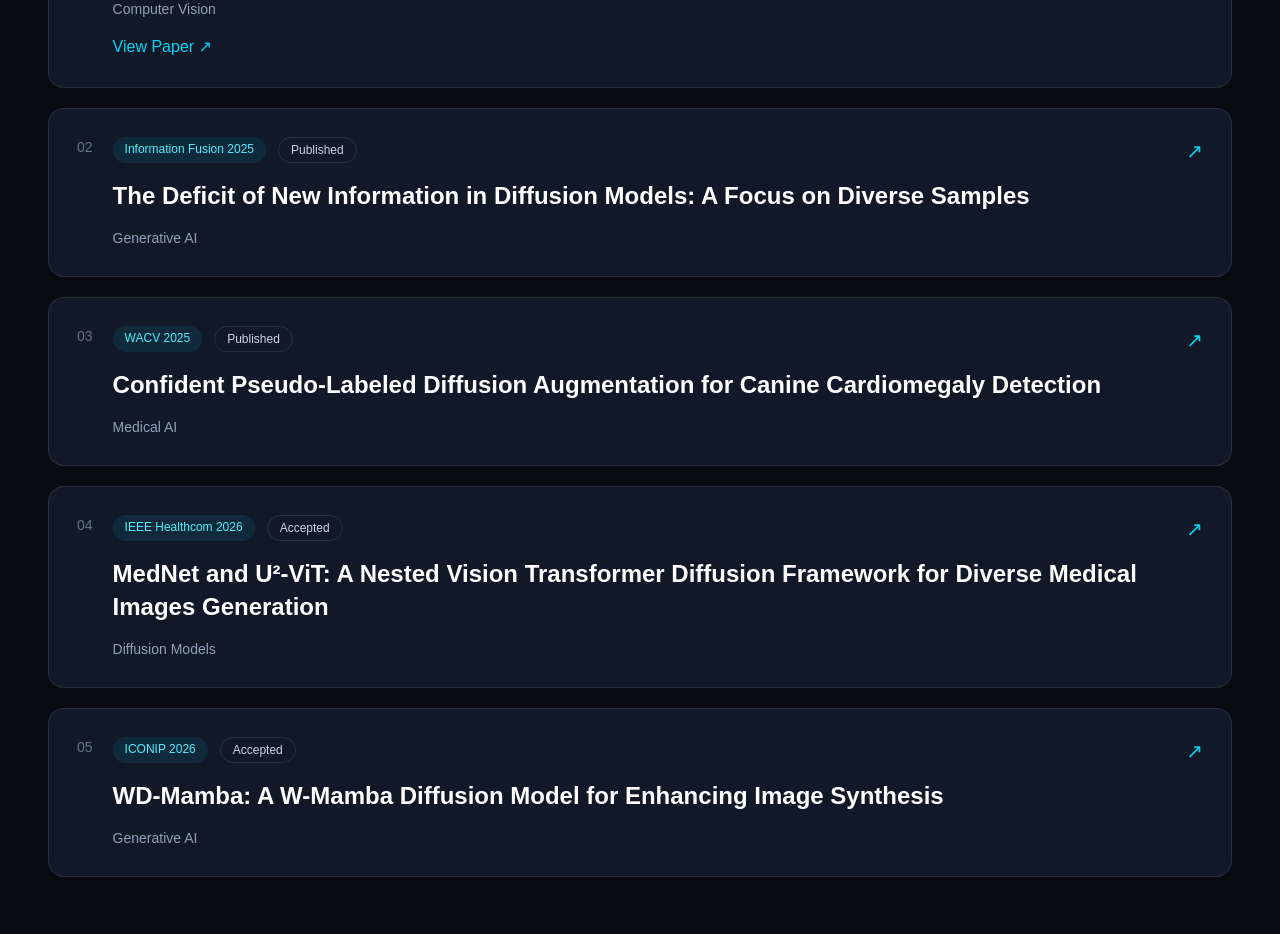
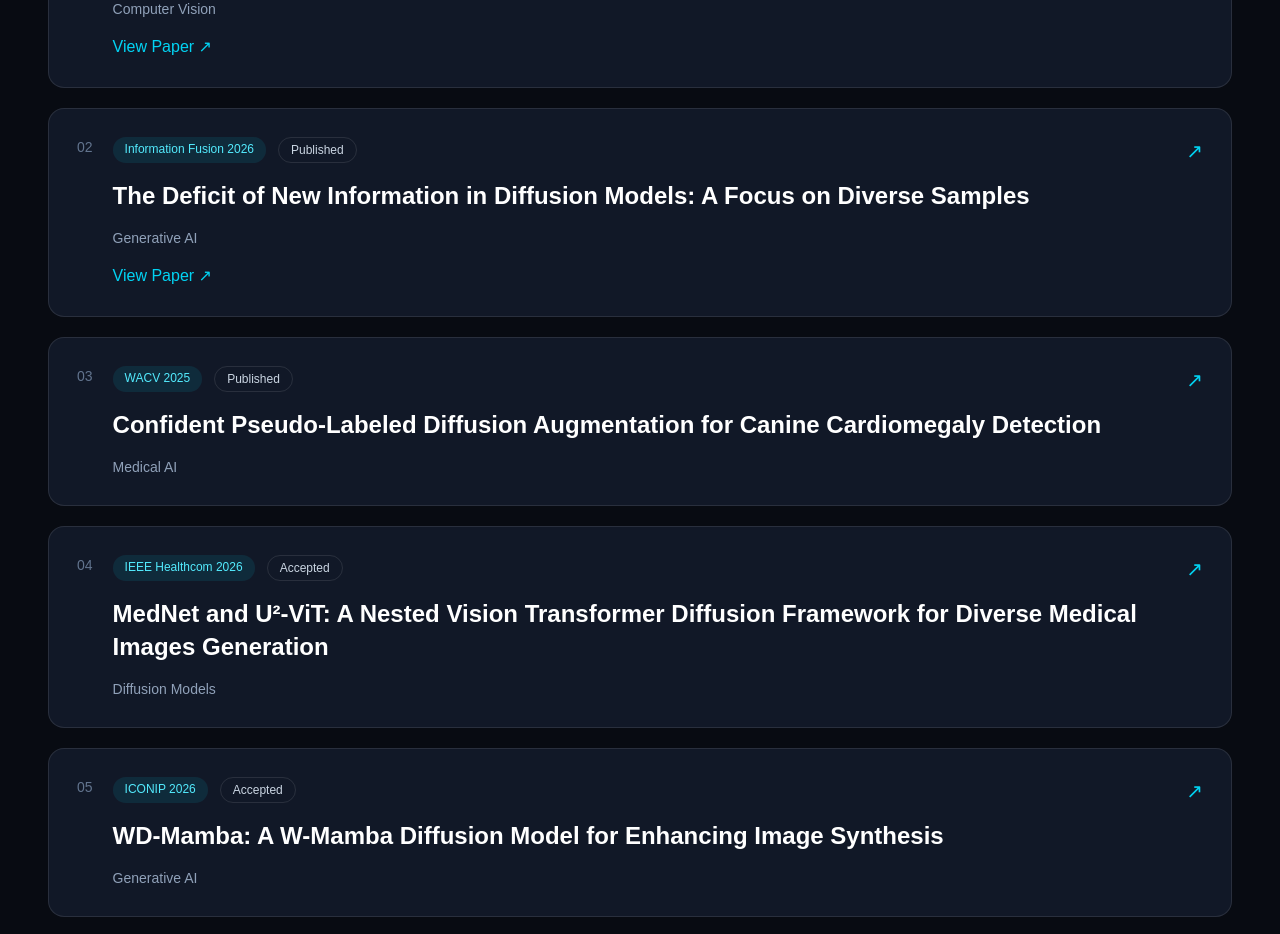
Before and after one commit to sravanipottipati/lakshmikar-ai-portfolio, a Next.js app: page / in a window 1280 px wide. Shown: the part 3860-4794 px from the top of the page. Built offline with nearby package versions, Linux system fonts and the light colour scheme.

Commit message:
Add Information Fusion publication DOI link

```diff
--- a/src/components/Publications.tsx
+++ b/src/components/Publications.tsx
@@ -8,7 +8,8 @@ const publications = [
   },
   {
     title: "The Deficit of New Information in Diffusion Models: A Focus on Diverse Samples",
-    venue: "Information Fusion 2025",
+    venue: "Information Fusion 2026",
+    link: "https://doi.org/10.1016/j.inffus.2025.103857",
     category: "Generative AI",
     status: "Published",
   },
```
